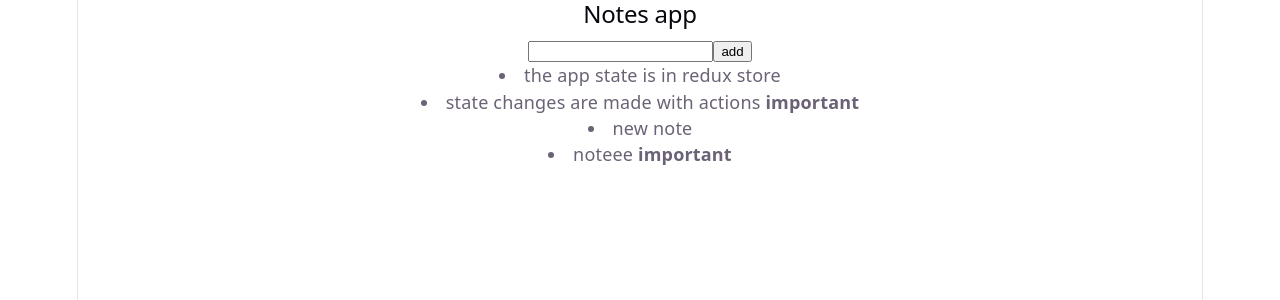
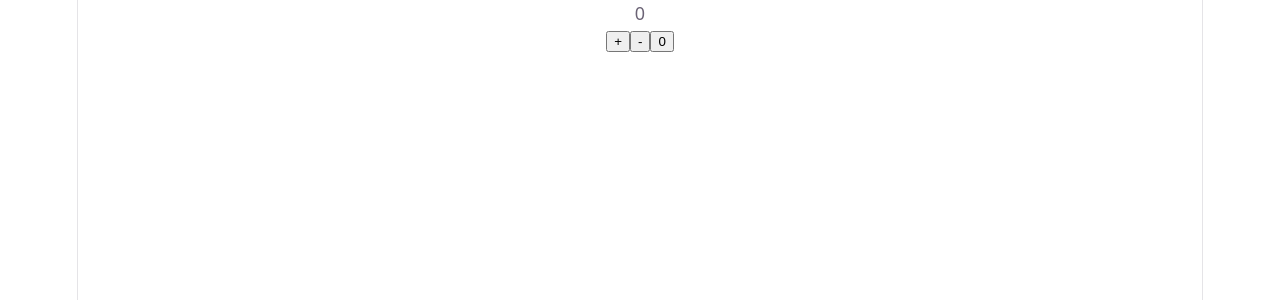
Before and after one commit to Libina-Rai/fullstack_workshop, a React (Vite) app in the folder part6/redux-notes/: page / in a window 1280 px wide. Shown: the top 300 px of the page. Built offline with nearby package versions, Linux system fonts and the light colour scheme; data requests are answered from the project's data file.

Commit message:
feat: implement Counter context and components for state management

```diff
--- /dev/null
+++ b/part6/redux-notes/src/CounterApp.jsx
@@ -0,0 +1,19 @@
+import CounterButton from "./CounterButton";
+import { useCounterValue } from "./CounterContext";
+
+const App = () => {
+  const counter = useCounterValue();
+
+  return (
+    <div>
+      <div>{counter}</div>
+      <div>
+        <CounterButton label="+" type="INC" />
+        <CounterButton label="-" type="DEC" />
+        <CounterButton label="0" type="ZERO" />
+      </div>
+    </div>
+  );
+};
+
+export default App;
--- /dev/null
+++ b/part6/redux-notes/src/CounterButton.jsx
@@ -0,0 +1,16 @@
+import  {useCounterDispatch} from "./CounterContext";
+
+const CounterButton = (props) => {
+  const counterDispatch = useCounterDispatch();
+
+  return (
+    <button
+      onClick={() => {
+        counterDispatch({ type: props.type });
+      }}
+    >
+      {props.label}
+    </button>
+  );
+};
+export default CounterButton;
--- /dev/null
+++ b/part6/redux-notes/src/CounterContext.jsx
@@ -0,0 +1,38 @@
+import { createContext, useReducer, useContext } from "react";
+
+const counterReducer = (state, action) => {
+  switch (action.type) {
+    case "INC":
+      return state + 1;
+    case "DEC":
+      return state - 1;
+    case "ZERO":
+      return 0;
+    default:
+      return state;
+  }
+};
+
+const CounterContext = createContext();
+
+export const useCounterValue = () => {
+  const value = useContext(CounterContext);
+  return value.counter;
+};
+
+export const useCounterDispatch = () => {
+  const value = useContext(CounterContext);
+  return value.counterDispatch;
+};
+
+export const CounterContextProvider = (props) => {
+  const [counter, counterDispatch] = useReducer(counterReducer, 0);
+
+  return (
+    <CounterContext.Provider value={{ counter, counterDispatch }}>
+      {props.children}
+    </CounterContext.Provider>
+  );
+};
+
+export default CounterContext;
--- a/part6/redux-notes/src/main.jsx
+++ b/part6/redux-notes/src/main.jsx
@@ -1,12 +1,13 @@
 import { createRoot } from "react-dom/client";
 import "./index.css";
-import App from "./ReactQueryApp";
+import App from "./CounterApp";
 import { QueryClient, QueryClientProvider } from "@tanstack/react-query";
+import { CounterContextProvider } from "./CounterContext"
 
 const queryClient = new QueryClient();
 
 createRoot(document.getElementById("root")).render(
-  <QueryClientProvider client={queryClient}>
-    <App />
-  </QueryClientProvider>,
+  <CounterContextProvider > <App /></CounterContextProvider>
+
+
 );
```
Also changed, not shown: 1 other file (tests, documents, lock files or other folders).
